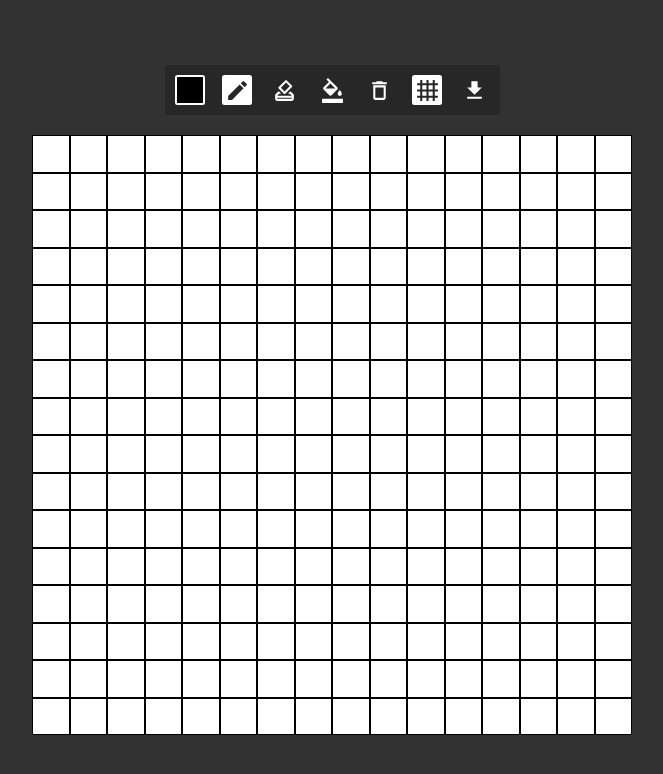
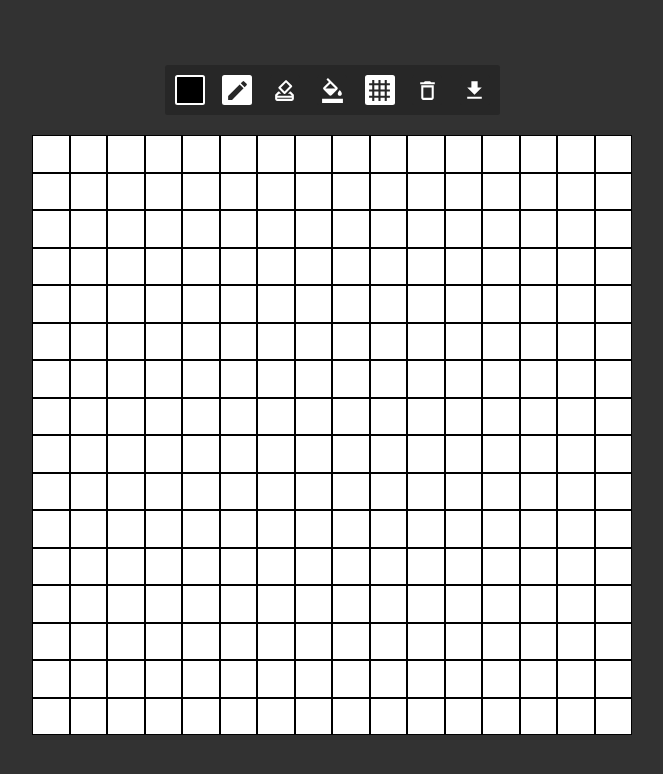
Before and after one commit to feliperdamaceno/pixel-art-editor, a React (Create React App) app: page / in a window 1280 px wide. Shown: the top 774 px of the page, without its empty margins (308-971 px from the left). Built offline with nearby package versions, Linux system fonts and the light colour scheme.

Commit message:
feat: add bucket and exclude tools

```diff
--- a/src/App.js
+++ b/src/App.js
@@ -1,4 +1,4 @@
-import { useEffect, useState, useCallback } from 'react'
+import { useState } from 'react'
 import styled from 'styled-components'
 
 // Styles
@@ -11,37 +11,31 @@ import Tools from './components/Tools'
 // Context
 import ColorProvider from './context/ColorContext'
 import GridProvider from './context/GridContext'
-import useStorage from './hooks/useStorage'
 
 export default function App() {
   const [size] = useState(16)
-  const { data: tiles, setData } = useStorage('PixelArtEditorCache', [])
+  const [tiles, setTiles] = useState(() => createTiles())
 
-  const createTiles = useCallback(
-    (size) => {
-      const tiles = []
-      for (let i = 0; i < size; i++) {
-        tiles.push({ id: i, color: '#fff' })
-      }
+  function createTiles(color) {
+    const tiles = []
+    for (let i = 0; i < size * size; i++) {
+      tiles.push({ id: i, color: color ? color : colors.white })
+    }
+    return tiles
+  }
 
-      setData(tiles)
-    },
-    [setData]
-  )
-
-  useEffect(() => {
-    if (tiles.length > 0) return
-    createTiles(size * size)
-  }, [tiles, createTiles, size])
+  function resetTiles(color) {
+    setTiles(createTiles(color))
+  }
 
   return (
     <Editor>
       <ColorProvider>
         <GridProvider>
-          <Tools />
+          <Tools resetTiles={resetTiles} />
           <Container size={size}>
             {tiles.map((tile) => (
-              <Tile key={tile.id} color={tile.color} />
+              <Tile key={tile.id} color={tile.color} tiles={tiles} />
             ))}
           </Container>
         </GridProvider>
--- a/src/components/Tile.jsx
+++ b/src/components/Tile.jsx
@@ -1,4 +1,4 @@
-import { useState } from 'react'
+import { useEffect, useState } from 'react'
 
 // Styles
 import styled from 'styled-components'
@@ -8,7 +8,7 @@ import { colors } from '../Global.styles'
 import { useColorContext } from '../context/ColorContext'
 import { useGridContext } from '../context/GridContext'
 
-export default function Tile({ color }) {
+export default function Tile({ color, tiles }) {
   const [grid] = useGridContext()
   const [currentColor] = useColorContext()
   const [selfColor, setSelfColor] = useState(color)
@@ -16,6 +16,10 @@ export default function Tile({ color }) {
   function handleChangeColor() {
     setSelfColor(currentColor)
   }
+
+  useEffect(() => {
+    if (tiles) setSelfColor(color)
+  }, [tiles, setSelfColor, color])
 
   return (
     <>
@@ -28,7 +32,7 @@ export default function Tile({ color }) {
 const TileStyle = styled.div`
   width: 100%;
   aspect-ratio: 1/1;
-  background-color: ${({ color }) => (color ? color : colors.white)};
+  background-color: ${({ color }) => color};
   border: ${({ grid }) => (grid ? `0.1rem solid ${colors.black}` : null)};
   cursor: crosshair;
 `
--- a/src/components/Tools.jsx
+++ b/src/components/Tools.jsx
@@ -9,17 +9,17 @@ import {
   MdOutlineHowToVote as EraserIcon,
   MdOutlineFormatColorFill as BucketIcon,
   MdGrid4X4 as GridIcon,
-  MdOutlineDelete as CleanIcon
+  MdOutlineDelete as ExcludeIcon
 } from 'react-icons/md'
 
 // Context
 import { useColorContext } from '../context/ColorContext'
 import { useGridContext } from '../context/GridContext'
 
-export default function Tools() {
+export default function Tools({ resetTiles }) {
   const [tools, setTools] = useState(createToolsConfig)
+  const [grid, setGrid] = useGridContext()
   const [currentColor, setCurrentColor] = useColorContext()
-  const [grid, setGrid] = useGridContext()
   const colorPickerRef = useRef(currentColor)
 
   function createToolsConfig() {
@@ -30,6 +30,14 @@ export default function Tools() {
       },
       eraser: {
         name: 'eraser',
+        selected: false
+      },
+      bucket: {
+        name: 'bucket',
+        selected: false
+      },
+      exclude: {
+        name: 'exclude',
         selected: false
       }
     }
@@ -53,8 +61,16 @@ export default function Tools() {
   }
 
   function selectColor(event) {
-    if (tools.eraser.selected) return
-    setCurrentColor(event.target.value)
+    if (tools.pencil.selected) {
+      setCurrentColor(event.target.value)
+    }
+  }
+
+  function resetToDefaultTool() {
+    setTimeout(() => {
+      selectTool('pencil')
+      setCurrentColor(colorPickerRef.current.value)
+    }, 200)
   }
 
   function selectToolFunction(event) {
@@ -67,6 +83,14 @@ export default function Tools() {
         break
       case 'eraser':
         setCurrentColor(colors.white)
+        break
+      case 'bucket':
+        resetTiles(currentColor)
+        resetToDefaultTool()
+        break
+      case 'exclude':
+        resetTiles()
+        resetToDefaultTool()
         break
       default:
         return
@@ -89,21 +113,28 @@ export default function Tools() {
         onClick={selectToolFunction}
         name={tools.eraser.name}
         selected={tools.eraser.selected}
-        cursor={tools.eraser.name}
       >
         <EraserIcon />
       </Button>
 
-      <Button>
+      <Button
+        onClick={selectToolFunction}
+        name={tools.bucket.name}
+        selected={tools.bucket.selected}
+      >
         <BucketIcon />
-      </Button>
-
-      <Button>
-        <CleanIcon />
       </Button>
 
       <Button onClick={toggleGrid} selected={grid}>
         <GridIcon />
+      </Button>
+
+      <Button
+        onClick={selectToolFunction}
+        name={tools.exclude.name}
+        selected={tools.exclude.selected}
+      >
+        <ExcludeIcon />
       </Button>
 
       <Button>
--- a/src/hooks/useStorage.js
+++ /dev/null
@@ -1,25 +0,0 @@
-import { useEffect, useState } from 'react'
-
-export default function useStorage(key, defaultValue) {
-  const [data, setData] = useState(getData)
-
-  function getData() {
-    const response = sessionStorage.getItem(key)
-    if (response) return JSON.parse(response)
-    return defaultValue
-  }
-
-  function updateData(key, data) {
-    sessionStorage.setItem(key, JSON.stringify(data))
-  }
-
-  function removeData(key) {
-    sessionStorage.removeItem(key)
-  }
-
-  useEffect(() => {
-    updateData(key, data)
-  }, [key, data])
-
-  return { data, setData, removeData }
-}
```
